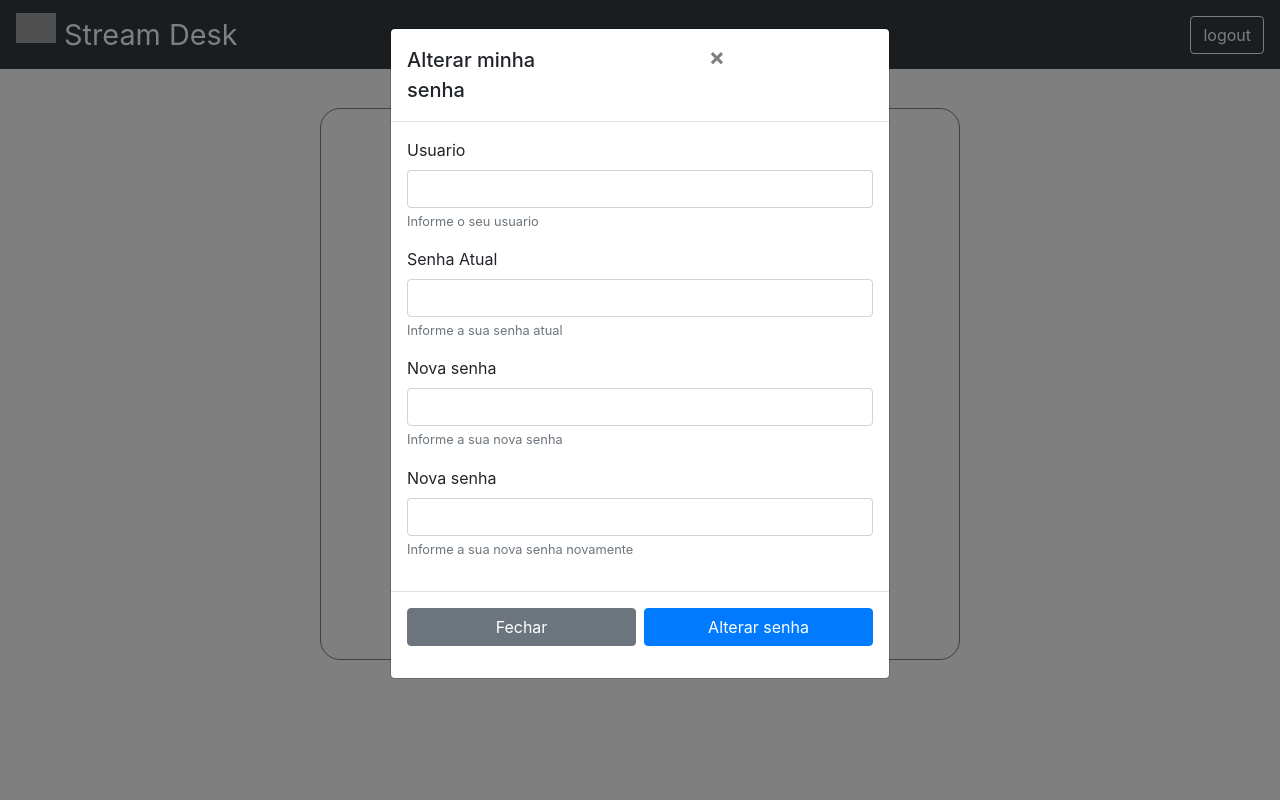
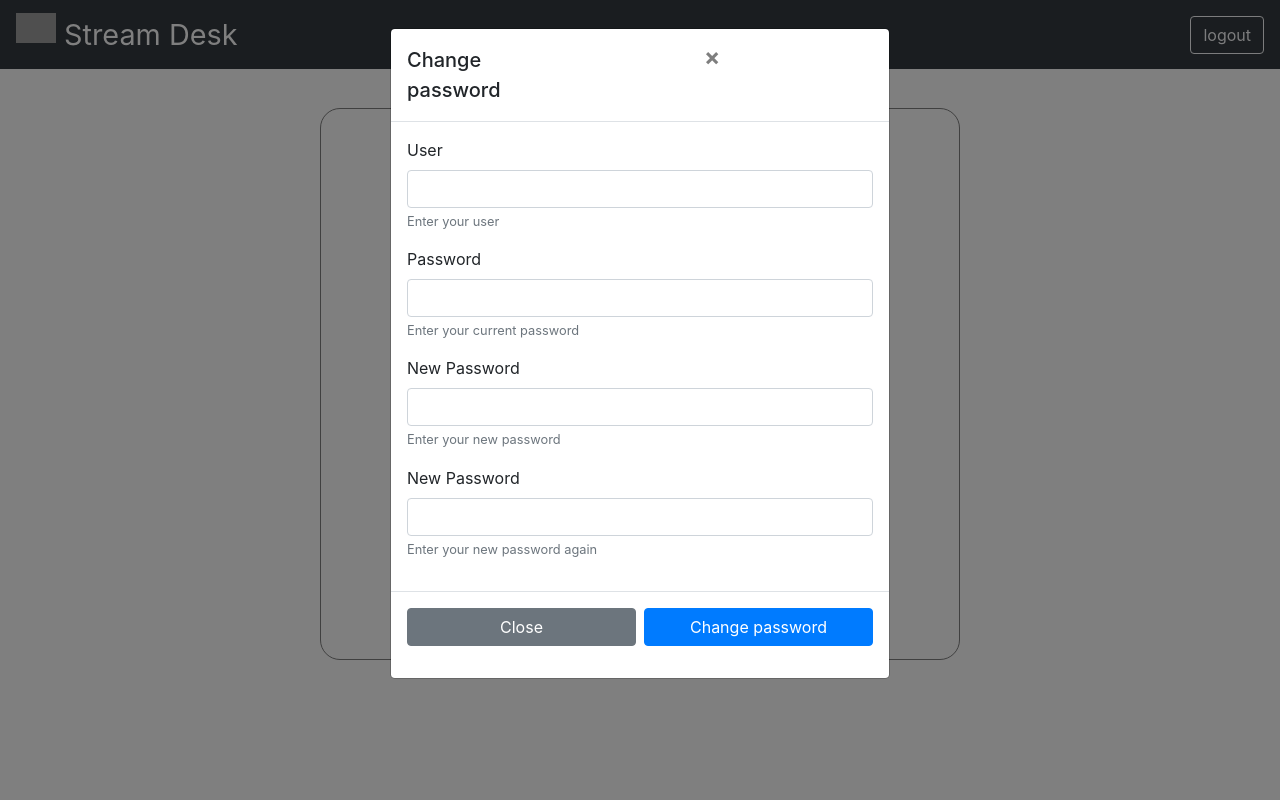
Before and after one commit to Maiconfsantos/streamdesk, a CodeIgniter app: page /database/index.php/login/index/1/en_us in a window 1280 px wide, after a click on "Change password". Run offline with CodeIgniter, Linux system fonts and the light colour scheme; grey boxes are pictures that could not be loaded.

Commit message:
adicionada configuração de idioma modal alteração de senha

```diff
--- a/application/controllers/Login.php
+++ b/application/controllers/Login.php
@@ -20,10 +20,11 @@ class Login extends CI_Controller{
 
 	 	$text = get_text('login',$lg);
 	 	$text_modal_forget = get_text('modal_forget_password',$lg);
+	 	$text_modal_change = get_text('modal_change_password',$lg);
 
 	 	$this->load->template('login/login.php', $text);
 	 	$this->load->view('login/esqueceusenhamodal',$text_modal_forget);
-	 	$this->load->view('login/alteraSenhaModal');
+	 	$this->load->view('login/alteraSenhaModal',$text_modal_change);
 	 }
 
 	 public function log_in(){
--- a/application/helpers/language_helper.php
+++ b/application/helpers/language_helper.php
@@ -88,4 +88,22 @@ function modal_forget_password($base_text){
 	return $data;
 }
 
+
+function modal_change_password($base_text){
+	$data = array(
+		'change_password' => $base_text['change_password'],
+		'user' => $base_text['user'],
+		'user_tip' => $base_text['user_tip'],
+		'pass' => $base_text['pass'],
+		'actual_pass_tip' => $base_text['actual_pass_tip'],
+		'new_pass' => $base_text['new_pass'],
+		'new_pass_tip' => $base_text['new_pass_tip'],
+		'new_pass_again_tip' => $base_text['new_pass_again_tip'],
+		'close_buttom' => $base_text['close_buttom'],
+
+	);
+
+	return $data;
+}
+
 ?>
--- a/application/libraries/En_us.php
+++ b/application/libraries/En_us.php
@@ -16,6 +16,10 @@ class EN_us{
 			'email' => 'Email',
 			'close_buttom' => 'Close',
 			'request_password_buttom' => 'Request Password',
+			'actual_pass_tip' => 'Enter your current password',
+			'new_pass' => 'New Password',
+			'new_pass_tip' => 'Enter your new password',
+			'new_pass_again_tip' => 'Enter your new password again',
 		);
 
 
--- a/application/libraries/Pt_br.php
+++ b/application/libraries/Pt_br.php
@@ -16,6 +16,10 @@ class Pt_br{
 			'email' => 'Email',
 			'close_buttom' => 'Fechar',
 			'request_password_buttom' => 'Solicitar Senha',
+			'actual_pass_tip' => 'Informe a sua senha atual',
+			'new_pass' => 'Nova Senha',
+			'new_pass_tip' => 'Informe a sua nova senha',
+			'new_pass_again_tip' => 'Informe a sua nova senha novamente',
 		);
 
 
--- a/application/views/login/alteraSenhaModal.php
+++ b/application/views/login/alteraSenhaModal.php
@@ -2,7 +2,7 @@
   <div class="modal-dialog" role="document">
     <div class="modal-content">
       <div class="modal-header">
-        <h5 class="modal-title" id="alteraSenhaModal">Alterar minha senha</h5>
+        <h5 class="modal-title" id="alteraSenhaModal"><?php echo($change_password)?></h5>
         <button type="button" class="close" data-dismiss="modal" aria-label="Close">
           <span aria-hidden="true">&times;</span>
         </button>
@@ -10,33 +10,33 @@
       <form action="<?php echo base_url()?>Senha/alterar_senha_solicitacao" method='Post'>
         <div class="modal-body">
             <div class="form-group">
-              <label for="usuario">Usuario</label>
+              <label for="usuario"><?php echo($user)?></label>
               <input type="text" class="form-control" id="usuario" name="usuario" required="true">
-              <small id="usuariolHelp" class="form-text text-muted">Informe o seu usuario</small>
+              <small id="usuariolHelp" class="form-text text-muted"><?php echo($user_tip)?></small>
             </div>
 
             <div class="form-group">
-              <label for="pass">Senha Atual</label>
+              <label for="pass"><?php echo($pass)?></label>
               <input type="password" class="form-control" id="pass" name="pass" required="true">
-              <small id="passHelp" class="form-text text-muted">Informe a sua senha atual</small>
+              <small id="passHelp" class="form-text text-muted"><?php echo($actual_pass_tip)?></small>
             </div>
 
             <div class="form-group">
-              <label for="new_pass_1">Nova senha</label>
+              <label for="new_pass_1"><?php echo($new_pass)?></label>
               <input type="password" class="form-control" id="new_pass_1" name="new_pass_1" required="true">
-              <small id="new_pass_1lHelp" class="form-text text-muted">Informe a sua nova senha</small>
+              <small id="new_pass_1lHelp" class="form-text text-muted"><?php echo($new_pass_tip)?></small>
             </div>
 
              <div class="form-group">
-              <label for="new_pass_2">Nova senha</label>
+              <label for="new_pass_2"><?php echo($new_pass)?></label>
               <input type="password" class="form-control" id="new_pass_2" name="new_pass_2" required="true">
-              <small id="new_pass_2Help" class="form-text text-muted">Informe a sua nova senha novamente</small>
+              <small id="new_pass_2Help" class="form-text text-muted"><?php echo($new_pass_again_tip)?></small>
             </div>
 
         </div>
         <div class="modal-footer">
-          <button type="button" class="btn btn-secondary" data-dismiss="modal">Fechar</button>
-          <button type="submit" class="btn btn-primary">Alterar senha</button>
+          <button type="button" class="btn btn-secondary" data-dismiss="modal"><?php echo($close_buttom)?></button>
+          <button type="submit" class="btn btn-primary"><?php echo($change_password)?></button>
         </div>
       </form>
     </div>
```
